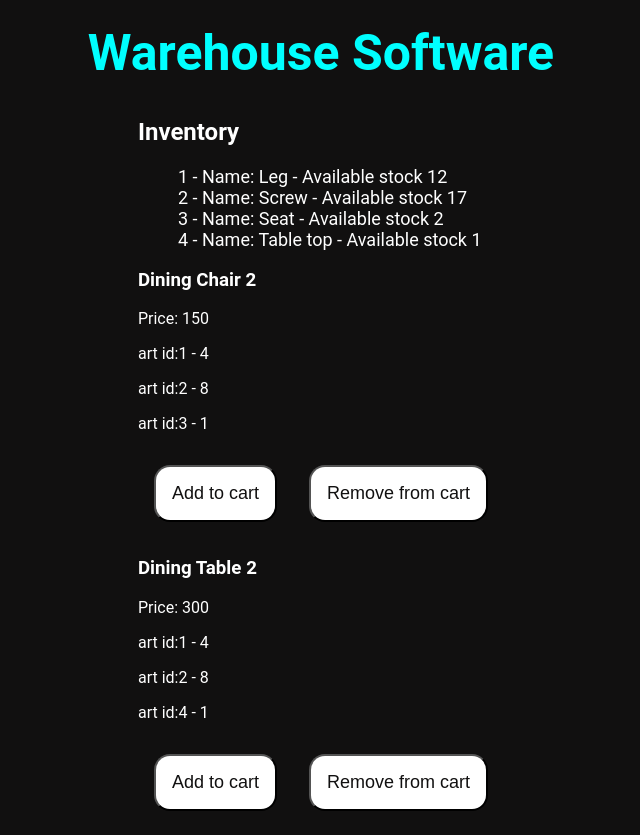
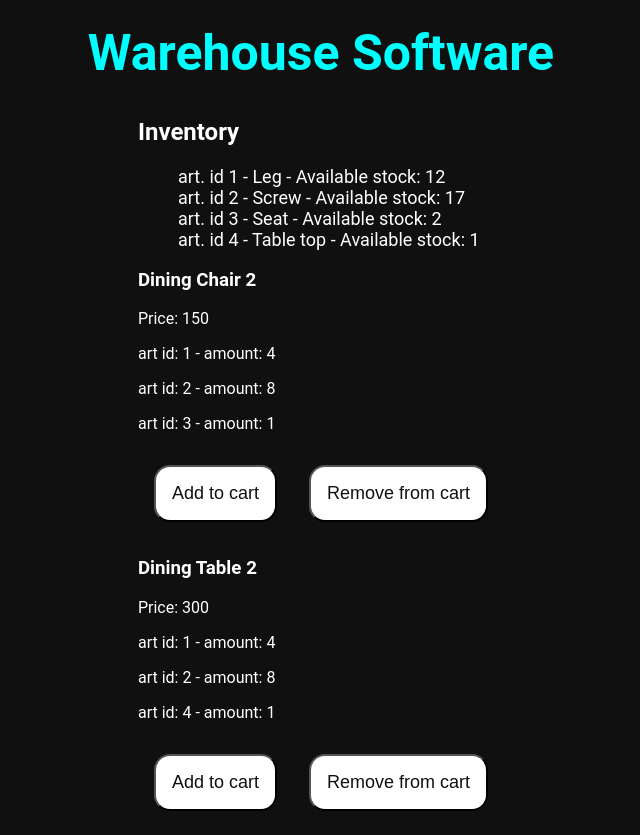
Before and after one commit to danieldraganweb/Next-test3, a Next.js app: page / in a window 1280 px wide. Shown: the whole page, without its empty margins (319-959 px from the left). Built offline with nearby package versions, Linux system fonts and the light colour scheme.

Commit message:
better itteration of articles and products

```diff
--- a/pages/warehouse.tsx
+++ b/pages/warehouse.tsx
@@ -78,7 +78,7 @@ const Warehouse = () => {
         <ul>
           {inventory.map((article) => (
             <li key={article.art_id}>
-              {article.art_id} - Name: {article.name} - Available stock{" "}
+              art. id {article.art_id} - {article.name} - Available stock:{" "}
               {article.stock}
             </li>
           ))}
@@ -99,7 +99,7 @@ const Warehouse = () => {
               {product.contain_articles.map((article) => (
                 <div key={article.art_id}>
                   <p>
-                    art id:{article.art_id} - {article.amount_of}
+                    art id: {article.art_id} - amount: {article.amount_of}
                   </p>
                 </div>
               ))}
```
